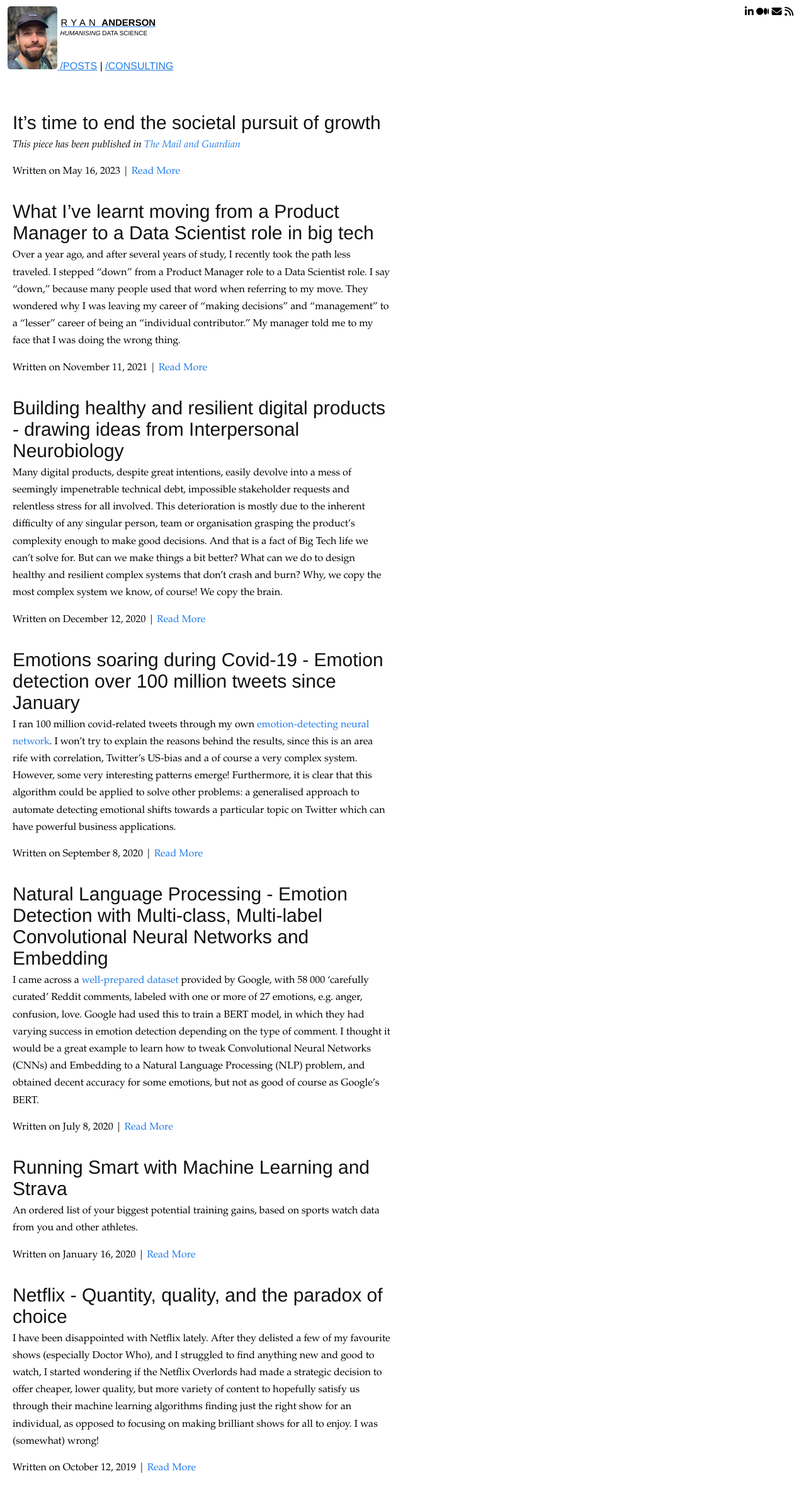
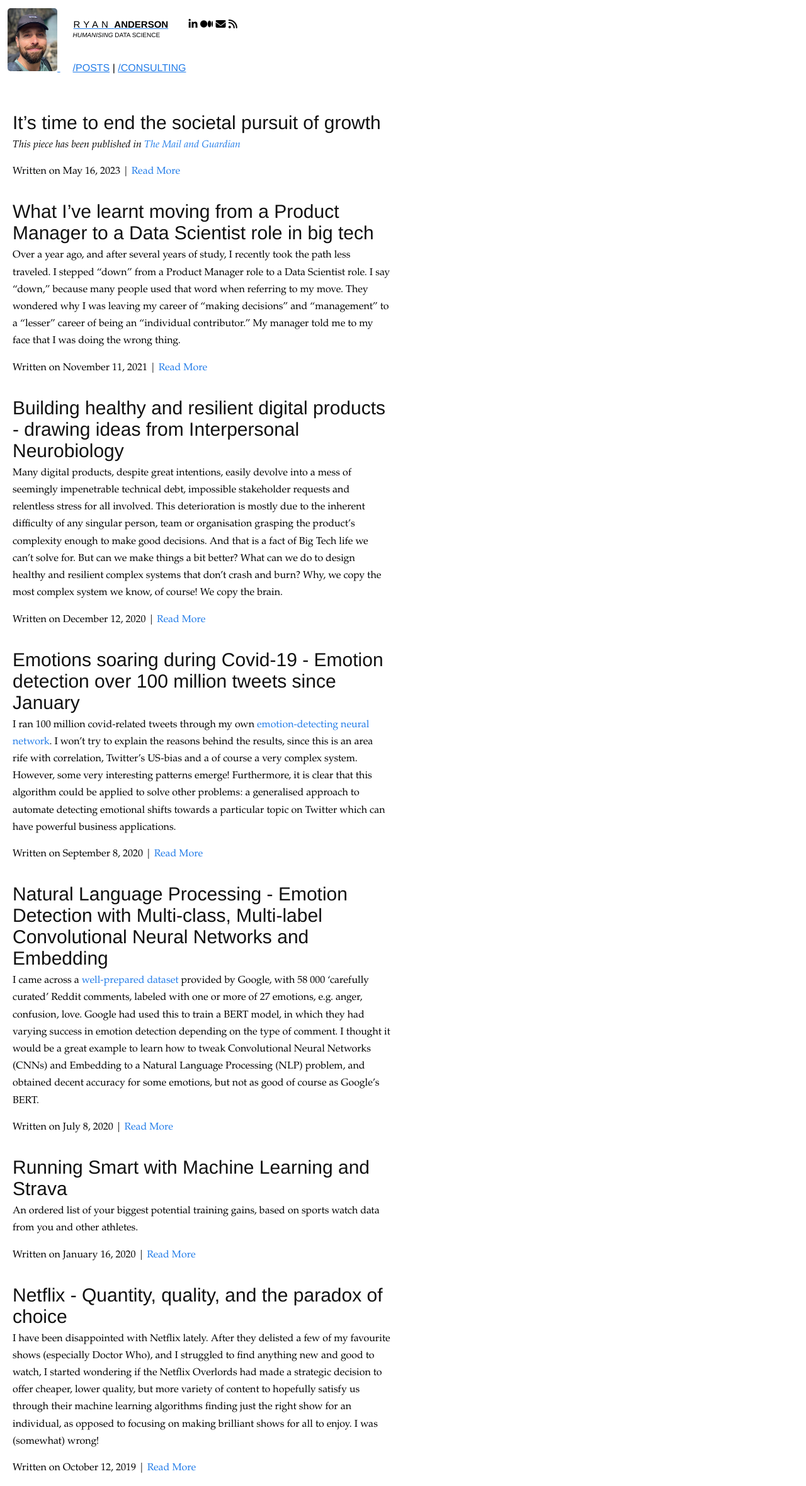
Before and after one commit to ryan-anderson-ds/ryan-anderson-ds.github.io, a Jekyll site: the page built from index.html, in a window 1280 px wide. Shown: the whole page at 63% size. Built offline with Jekyll 4.4.1, drawn with Linux system fonts in a browser that asks for light colours.

Commit message:
Update base.scss

```diff
--- a/css/base.scss
+++ b/css/base.scss
@@ -34,7 +34,8 @@ a {
   .title {
     text-transform: uppercase;
     display:inline-block;
-    margin: 10px 0 2px 0;
+    margin-left: 20px;
+    margin-top: 20px;
     #fname {
       padding-left: 1px;
       font-size: 15px;
@@ -61,7 +62,8 @@ a {
   .meta {
     display:inline-block;
     position: absolute;
-    right: 20px;
+    margin-right: 20px;
+    margin-top: 20px;
     a {
       margin-left: 0px;
       color: black;
```
